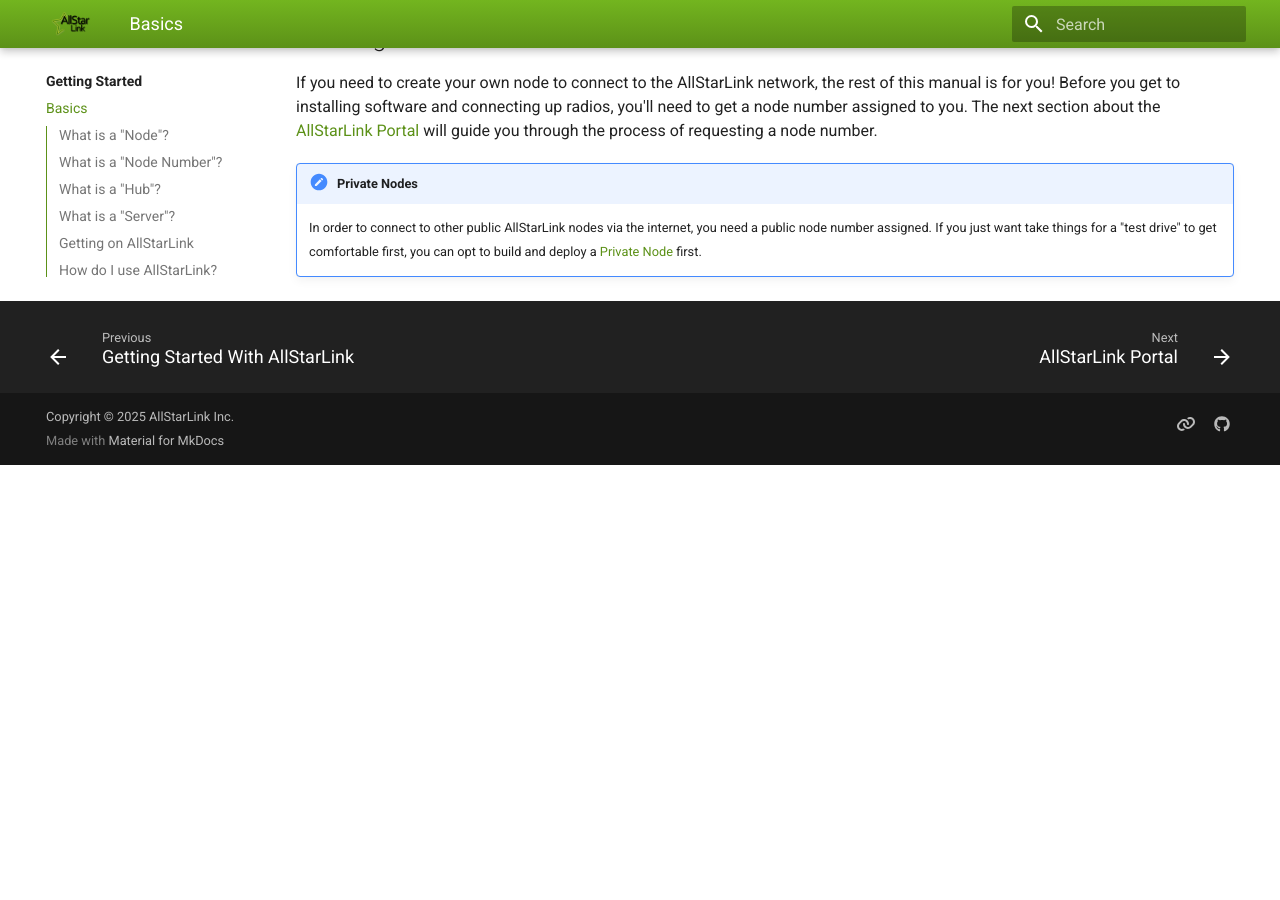
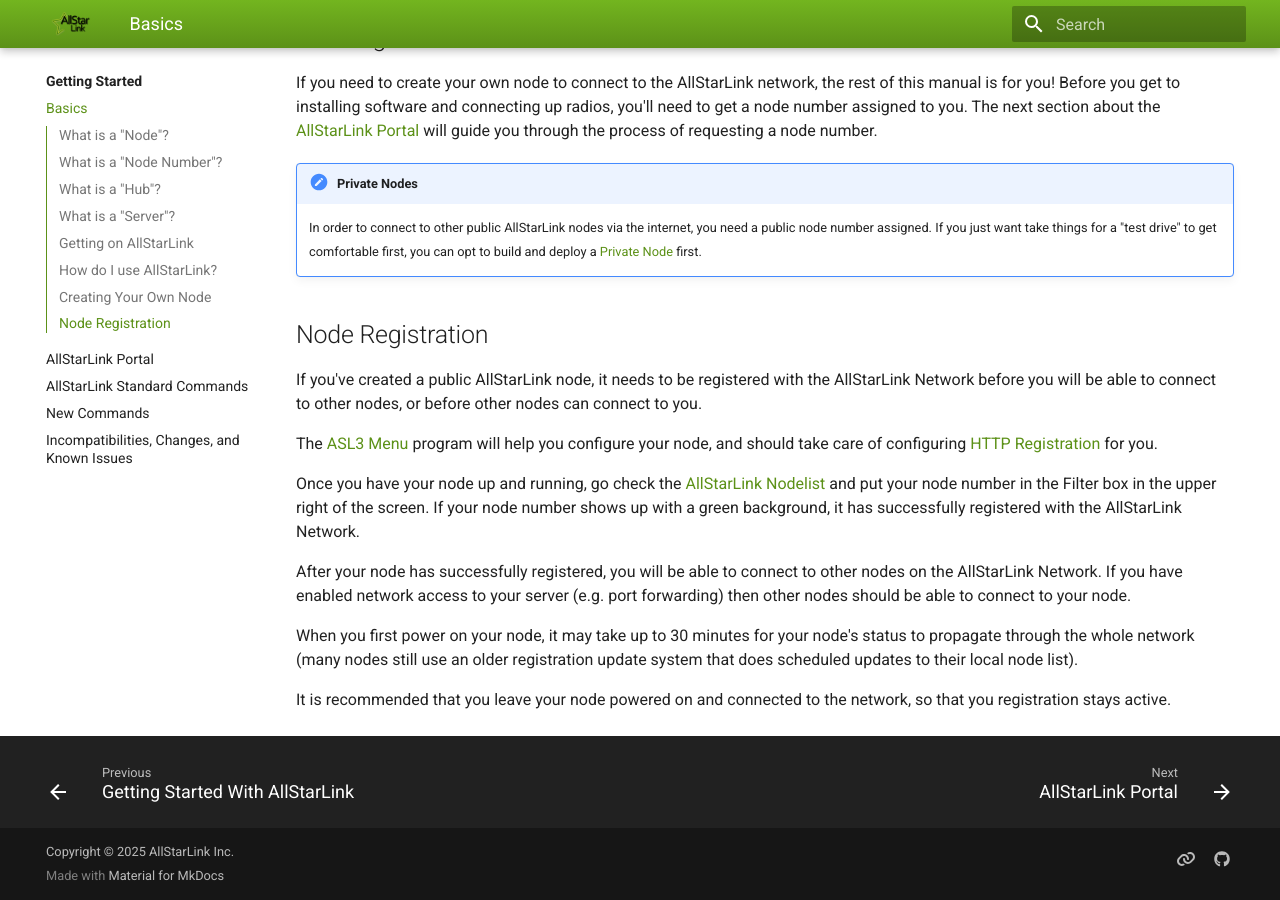
Before and after one commit to AllStarLink/ASL3-Manual, an MkDocs documentation site: the page built from docs/basics/gettingstarted.md, in a window 1280 px wide and 900 px high, scrolled down 1962 px. Built offline with MkDocs 1.6.1 and Material for MkDocs 9.7.7, drawn with Linux system fonts in a browser that asks for light colours; before the commit the page ends 2427 px from its top, so only the background shows below that.

Commit message:
Update the Getting Started page with Node Registration info. (#153)
* Update the Getting Started page with Node Registration info.

* Revise some wording.

```diff
--- a/docs/basics/gettingstarted.md
+++ b/docs/basics/gettingstarted.md
@@ -49,3 +49,16 @@
 
 !!! note "Private Nodes"
     In order to connect to other public AllStarLink nodes via the internet, you need a public node number assigned. If you just want take things for a "test drive" to get comfortable first, you can opt to build and deploy a [Private Node](../adv-topics/privatenodes.md) first.
+
+## Node Registration
+If you've created a public AllStarLink node, it needs to be registered with the AllStarLink Network before you will be able to connect to other nodes, or before other nodes can connect to you.
+
+The [ASL3 Menu](../user-guide/index.md) program will help you configure your node, and should take care of configuring [HTTP Registration](../adv-topics/httpreg.md) for you.
+
+Once you have your node up and running, go check the [AllStarLink Nodelist](https://www.allstarlink.org/nodelist) and put your node number in the Filter box in the upper right of the screen. If your node number shows up with a green background, it has successfully registered with the AllStarLink Network.
+
+After your node has successfully registered, you will be able to connect to other nodes on the AllStarLink Network. If you have enabled network access to your server (e.g. port forwarding) then other nodes should be able to connect to your node.
+
+When you first power on your node, it may take up to 30 minutes for your node's status to propagate through the whole network (many nodes still use an older registration update system that does scheduled updates to their local node list).
+
+It is recommended that you leave your node powered on and connected to the network, so that you registration stays active.
```
